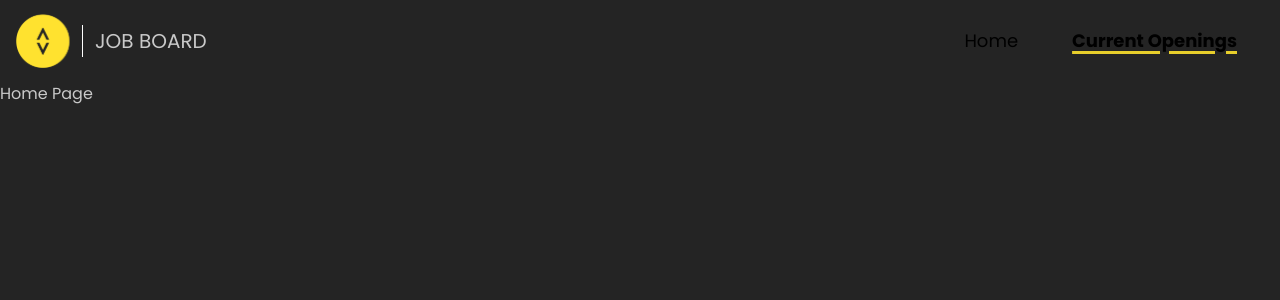
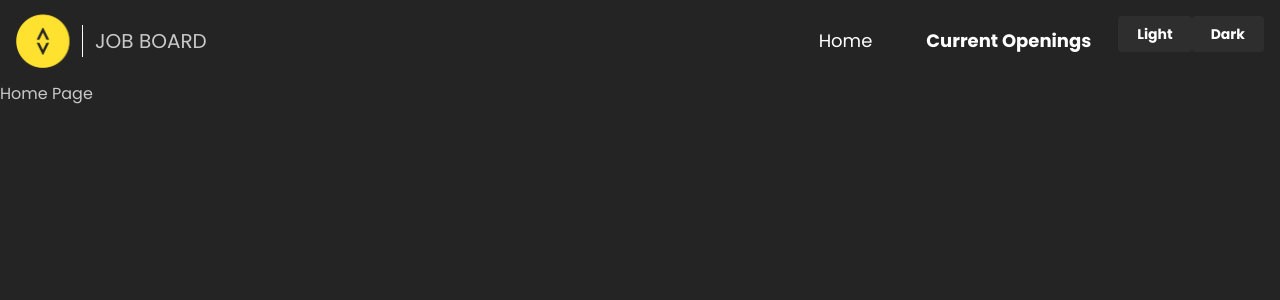
Before and after one commit to monashcoding/mploy-app, a Next.js app in the folder frontend/: page / in a window 1280 px wide. Shown: the top 300 px of the page. Built offline with nearby package versions, Linux system fonts and the light colour scheme.

Commit message:
re-implement job-card and add mode switch

```diff
--- a/frontend/src/app/globals.css
+++ b/frontend/src/app/globals.css
@@ -1,4 +1,6 @@
-@tailwind base;
+@layer tailwind {
+  @tailwind base;
+}
 @tailwind components;
 @tailwind utilities;
 @layer utilities {
@@ -12,30 +14,3 @@
     scrollbar-width: none; /* Firefox */
   }
 }
-
-@layer base {
-  :root {
-    --text: #000000;
-    --background: #ffffff;
-    --primary: #fce02c;
-    --secondary: #c4c4c4;
-    --accent: #fce02c;
-    --underline: rgba(252, 224, 44, 0.9);
-  }
-  .dark {
-    --text: #ffffff;
-    --background: #1f1f1f;
-    --primary: #d3b703;
-    --secondary: #2e2e2e;
-    --selected: #3a3a3a;
-    --accent: #d3b703;
-    --underline: rgba(211, 183, 3, 0.9);
-  }
-}
-
-.underline-fancy {
-  text-decoration: underline;
-  text-decoration-color: var(--underline);
-  text-underline-offset: 4px;
-  text-decoration-thickness: 3px;
-}
--- a/frontend/src/components/jobs/details/job-card.tsx
+++ b/frontend/src/components/jobs/details/job-card.tsx
@@ -1,103 +1,54 @@
 // frontend/src/components/jobs/details/job-card.tsx
-import { Badge, Image } from "@mantine/core";
+import { Badge, Box, Image } from "@mantine/core";
 import { Job } from "@/types/job";
 import { IconMapPin } from "@tabler/icons-react";
+import { formatCapString, getTimeAgo } from "@/lib/utils";
 
 interface JobCardProps {
   job: Job;
   isSelected?: boolean;
 }
 
-function truncateText(text: string, maxLength: number) {
-  if (!text) return "";
-  return text.length > maxLength ? `${text.substring(0, maxLength)}...` : text;
-}
-
-function getTimeAgo(dateString: string) {
-  const date = new Date(dateString);
-  const now = new Date();
-  const diffTime = Math.abs(now.getTime() - date.getTime());
-  const diffDays = Math.ceil(diffTime / (1000 * 60 * 60 * 24));
-  return `${diffDays}d ago`;
-}
-
 export default function JobCard({ job, isSelected }: JobCardProps) {
   return (
-    <div
-      className={`h-[152px] p-4 rounded-xl transition-colors ${
-        isSelected ? "bg-selected" : "bg-secondary hover:bg-selected"
-      }`}
+    // Have to use Box here since I can't define bg-[--mantine-color-selected].
+    // It requires a shade e.g. bg-[--mantine-color-selected.0], which results
+    // in breaking changes between light and dark mode.
+    <Box
+      bg={isSelected ? "selected" : "secondary"}
+      bd="1px solid selected"
+      className={`h-[10rem] p-4 rounded-xl transition-colors`}
     >
-      {/* Header Section */}
-      <div className="flex justify-between mb-2">
-        {/* Logo and Title Section */}
-        <div className="flex gap-2 flex-1">
+      <div className={"flex justify-between"}>
+        <div className={"flex"}>
           <Image
             alt={job.company.name}
             src={job.company.logo}
-            radius="md"
-            fit="contain"
-            h={50}
-            w={50}
-            style={{ backgroundColor: "white", marginRight: "0px" }}
+            h={60}
+            w={60}
+            className={"mr-2 object-contain rounded-md bg-white"}
           />
-
-          <div className="flex-1 min-w-0 mt-[-2px]">
-            <p className="text-sm font-bold max-w-72 truncate">{job.title}</p>
-            <p className="text-xs truncate">{job.company.name}</p>
-            <div className="flex items-center gap-1">
-              <IconMapPin size={10} />
-              <p className="text-[10px] font-thin">{job.locations[0]}</p>
-            </div>
+          <div className={"flex justify-center flex-col max-w-64 space-y-0.5"}>
+            <span className="text-md font-bold truncate leading-tight">
+              {job.title}
+            </span>
+            <span className="text-xs truncate">{job.company.name}</span>
+            <span className="text-xs flex items-center gap-1">
+              <IconMapPin size={12} />
+              {job.locations[0]}
+            </span>
           </div>
         </div>
-
-        {/* Posted Time */}
-        <span className="text-xs mt-[-4px] text-gray-400">
-          {getTimeAgo(job.updated_at)}
-        </span>
+        <span className={"text-xs"}>{getTimeAgo(job.updated_at)}</span>
       </div>
-
-      {/* Description Section */}
-      <p className="text-xs mb-3 line-clamp-2">
-        {truncateText(job.description || "", 150)}
-      </p>
-
-      {/* Tags Section */}
-      <div className="flex flex-wrap gap-1">
+      <div className={"text-xs line-clamp-2 mt-2"}>{job.description}</div>
+      <div className={"mt-1"}>
         {job.type && (
-          <Badge
-            style={{ fontWeight: 300 }}
-            color="dark.4"
-            radius="md"
-            size="sm"
-          >
-            {job.type}
-          </Badge>
-        )}
-        {job.working_rights?.[0] && (
-          <Badge
-            style={{ fontWeight: 300 }}
-            color="dark.4"
-            radius="md"
-            size="sm"
-          >
-            {job.working_rights[0] === "VISA_SPONSORED"
-              ? "Visa-Friendly"
-              : "Citizen/PR"}
-          </Badge>
-        )}
-        {job.industry && (
-          <Badge
-            style={{ fontWeight: 300 }}
-            color="dark.4"
-            radius="md"
-            size="sm"
-          >
-            {job.industry}
+          <Badge fw="300" tt="none" color="dark.4" size="sm">
+            {formatCapString(job.type)}
           </Badge>
         )}
       </div>
-    </div>
+    </Box>
   );
 }
--- a/frontend/src/components/layout/nav-bar.tsx
+++ b/frontend/src/components/layout/nav-bar.tsx
@@ -1,12 +1,17 @@
+"use client";
+
 import Logo from "@/components/layout/logo";
-import { Button } from "@mantine/core";
+import { Button, useMantineColorScheme } from "@mantine/core";
 import Link from "next/link";
 
 export default function NavBar() {
+  const { setColorScheme, clearColorScheme } = useMantineColorScheme();
+
   return (
     <nav className="p-4">
       <div className="max-w-7xl mx-auto flex justify-between items-center">
         <Logo />
+
         <div className="flex">
           <Link href="/">
             <Button variant="transparent" size="lg">
@@ -20,6 +25,8 @@ export default function NavBar() {
               </span>
             </Button>
           </Link>
+          <Button onClick={() => setColorScheme("light")}>Light</Button>
+          <Button onClick={() => setColorScheme("dark")}>Dark</Button>
         </div>
       </div>
     </nav>
--- a/frontend/src/lib/theme.ts
+++ b/frontend/src/lib/theme.ts
@@ -1,29 +1,46 @@
-import { createTheme, colorsTuple } from "@mantine/core";
-import resolveConfig from "tailwindcss/resolveConfig";
-import tailwindConfig from "@/../tailwind.config";
-const twConfig = resolveConfig(tailwindConfig);
+import { createTheme, colorsTuple, Badge } from "@mantine/core";
 
 const theme = createTheme({
   fontFamily: "Poppins",
   colors: {
-    primary: colorsTuple(twConfig.theme.colors.primary),
-    text: colorsTuple(twConfig.theme.colors.text),
-    background: colorsTuple(twConfig.theme.colors.background),
-    secondary: colorsTuple(twConfig.theme.colors.secondary),
-    accent: colorsTuple(twConfig.theme.colors.accent),
-    dark: [
-      "#c9c9c9",
-      "#b8b8b8",
-      "#828282",
-      "#696969",
-      "#424242",
+    background: [
+      "#ffffff",
+      "#ffffff",
+      "#ffffff",
+      "#ffffff",
+      "#ffffff",
+      "#ffffff",
+      "#ffffff",
+      "#1f1f1f",
+      "#1f1f1f",
+      "#1f1f1f",
+    ],
+    secondary: [
+      "#ffffff",
+      "#ffffff",
+      "#ffffff",
+      "#ffffff",
+      "#ffffff",
+      "#ffffff",
+      "#ffffff",
+      "#2e2e2e",
+      "#2e2e2e",
+      "#2e2e2e",
+    ],
+    selected: [
+      "#e8e8e8",
+      "#e8e8e8",
+      "#e8e8e8",
+      "#e8e8e8",
+      "#e8e8e8",
+      "#e8e8e8",
+      "#e8e8e8",
       "#3a3a3a",
-      "#2e2e2e",
-      "#242424",
-      "#1f1f1f",
-      "#141414",
+      "#3a3a3a",
+      "#3a3a3a",
     ],
+    accent: colorsTuple("#ffe22f"),
   },
+  primaryColor: "secondary",
 });
-theme.primaryColor = "secondary";
 export { theme };
--- a/frontend/tailwind.config.ts
+++ b/frontend/tailwind.config.ts
@@ -7,18 +7,5 @@ export default {
     "./src/components/**/*.{js,ts,jsx,tsx,mdx}",
     "./src/app/**/*.{js,ts,jsx,tsx,mdx}",
   ],
-  theme: {
-    extend: {
-      colors: {
-        text: "var(--text)",
-        background: "var(--background)",
-        primary: "var(--primary)",
-        secondary: "var(--secondary)",
-        accent: "var(--accent)",
-        underline: "var(--underline)",
-        selected: "var(--selected)",
-      },
-    },
-  },
   plugins: [],
 } satisfies Config;
```
Also changed, not shown: frontend/src/lib/utils.ts (+32 -0 lines).
